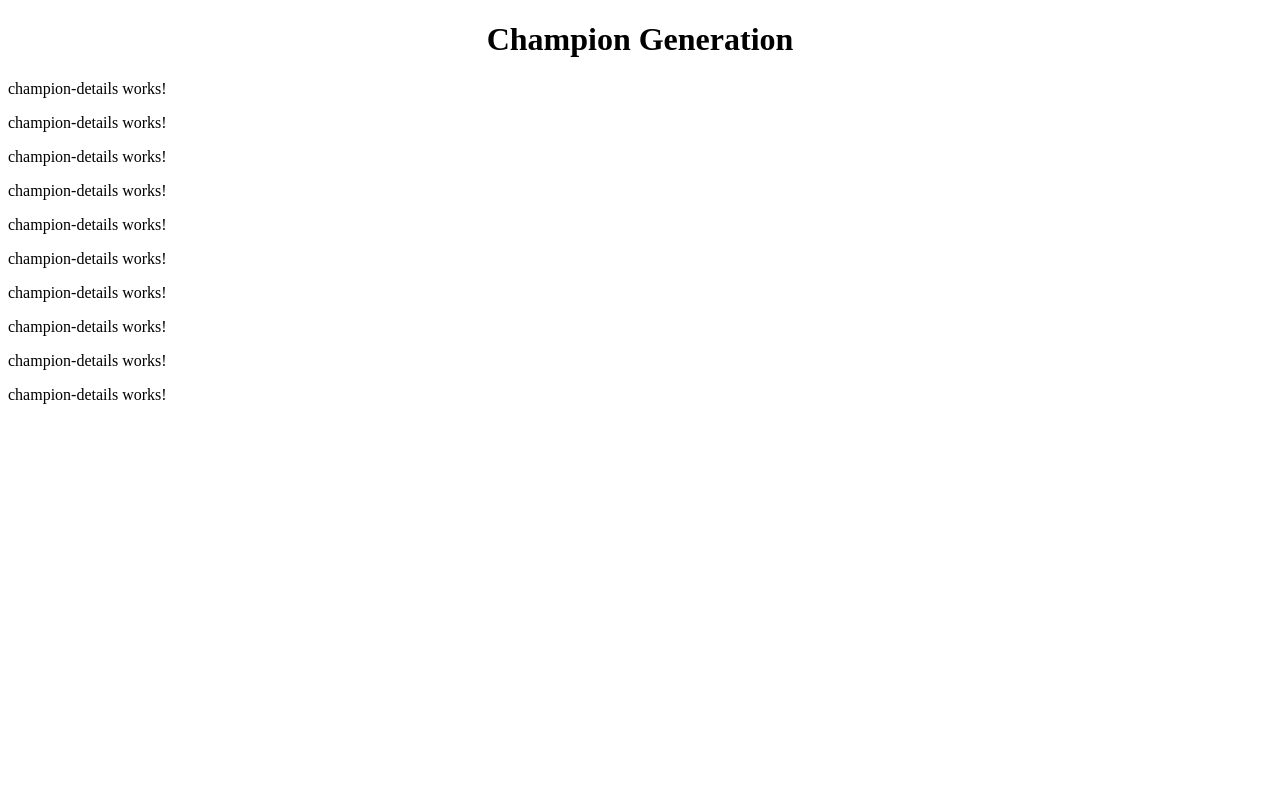
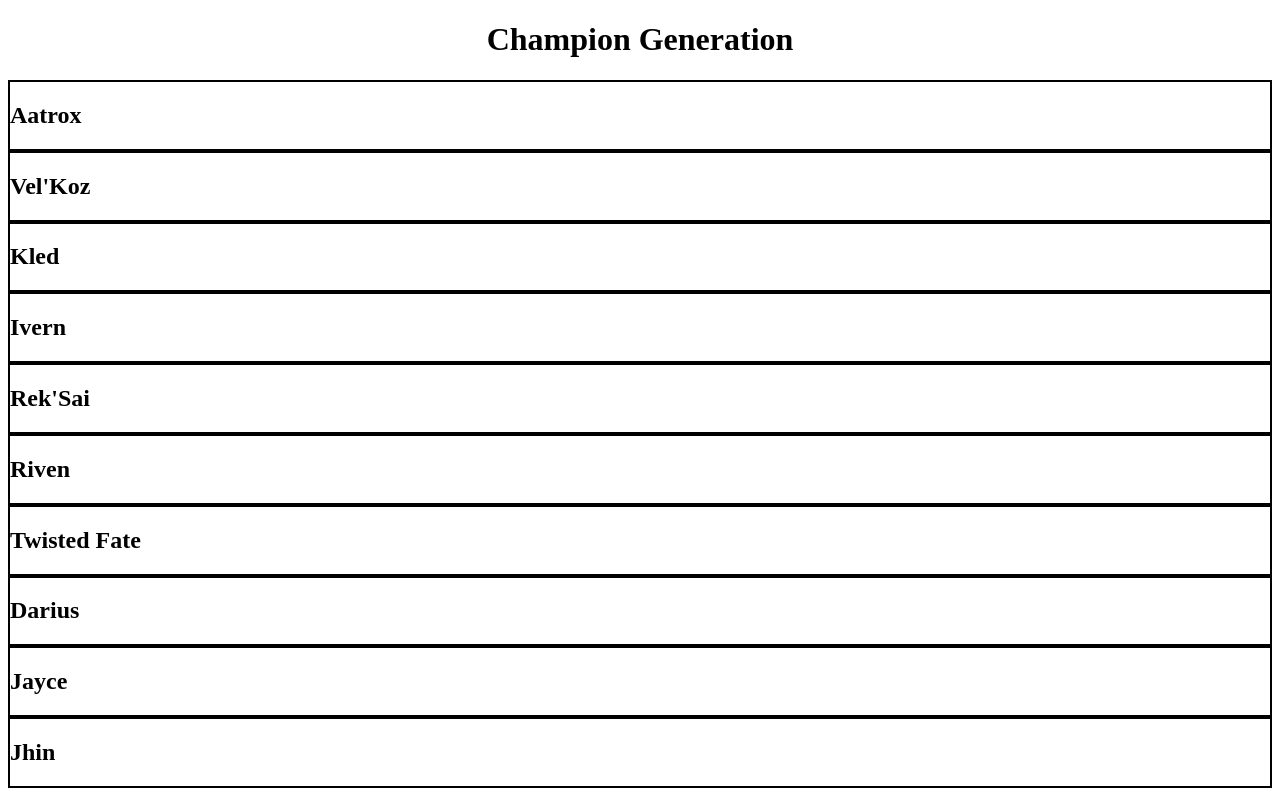
Before and after one commit to Mohamed-Muslemani/Mohamed_Muslemani_Learning_Angular, an Angular app: page / in a window 1280 px wide. Built offline with nearby package versions, Linux system fonts and the light colour scheme.

Commit message:
Add border to championDetails container

```diff
--- a/src/app/champion-details/champion-details.component.css
+++ b/src/app/champion-details/champion-details.component.css
@@ -0,0 +1,3 @@
+.container{
+    border: 2px black solid;
+}
--- a/src/app/champion-details/champion-details.component.html
+++ b/src/app/champion-details/champion-details.component.html
@@ -1 +1,3 @@
-<p>champion-details works!</p>
+<div class="container">
+    <h2>{{champion?.name}}</h2>
+</div>
```
